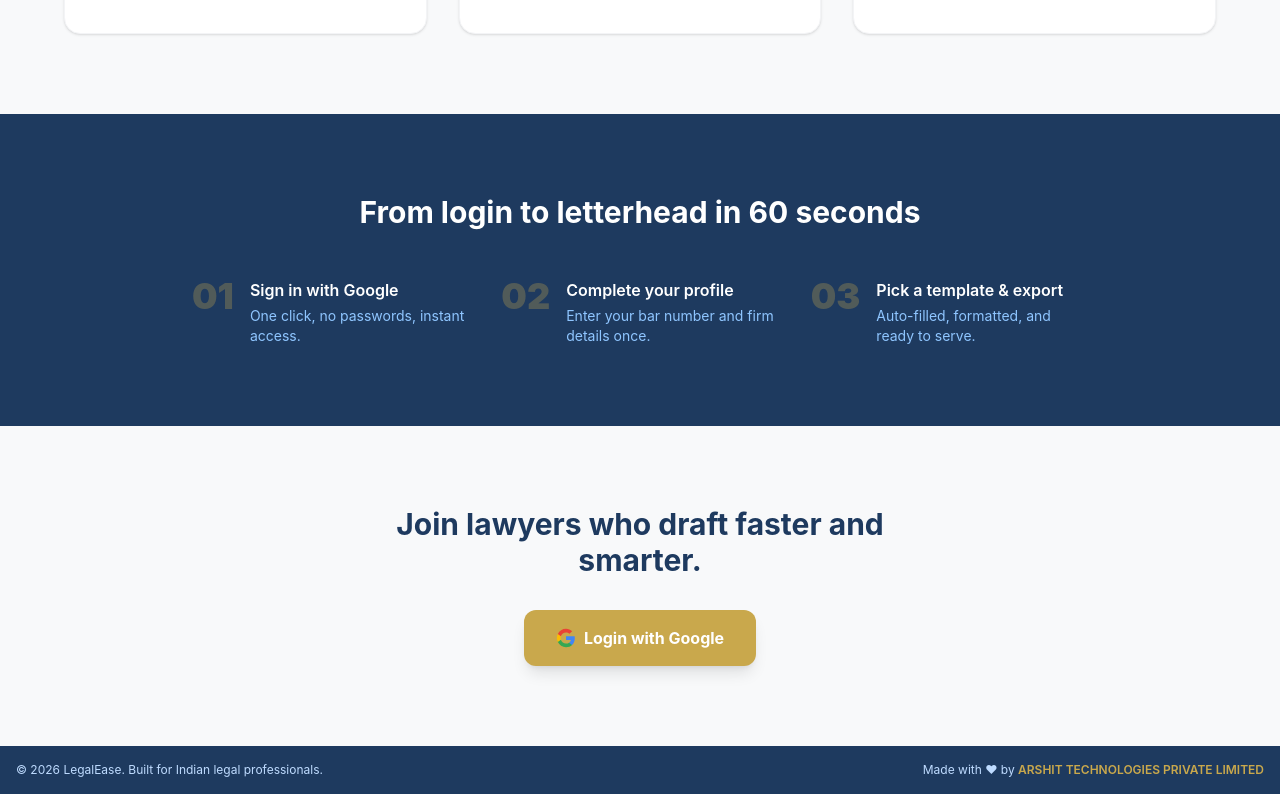
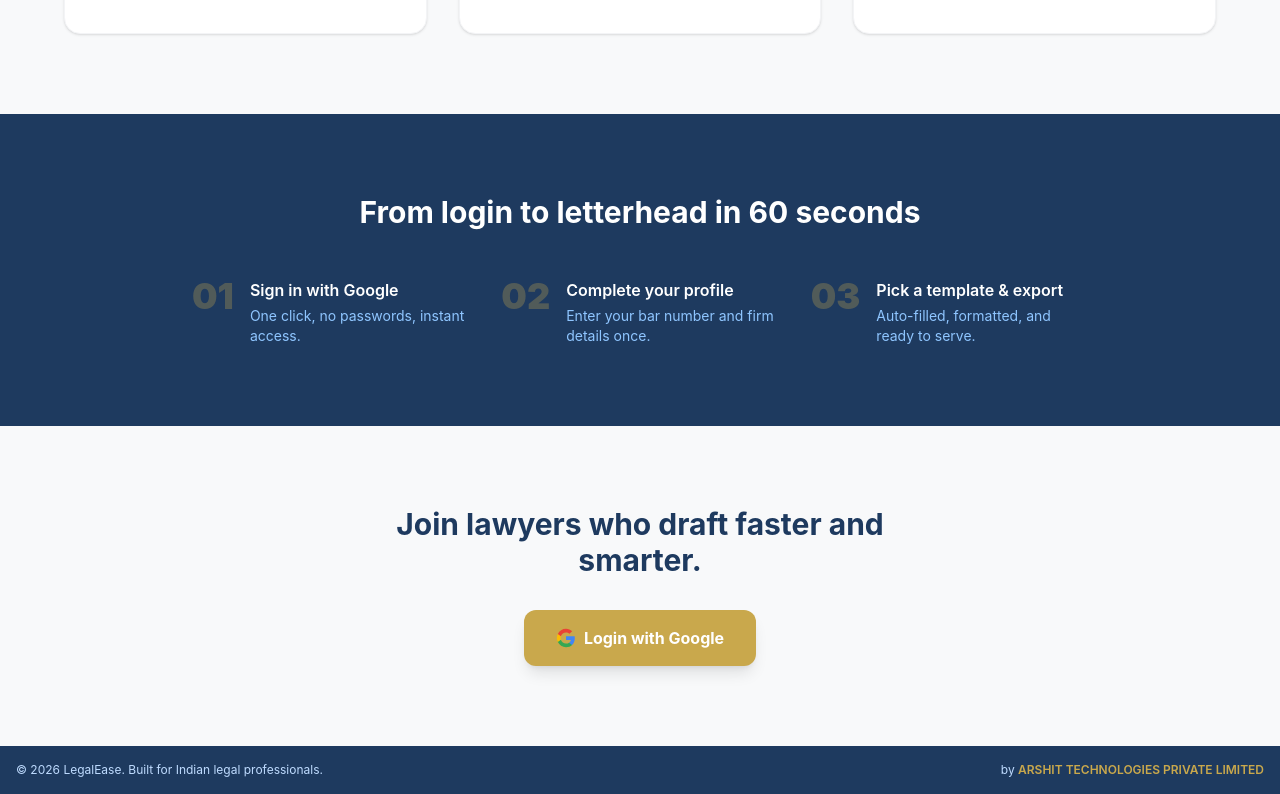
Before and after one commit to sheetal680/legalease, a React (Vite) app: page / in a window 1280 px wide. Shown: the part 1108-1902 px from the top of the page. Built offline with nearby package versions, Linux system fonts and the light colour scheme; no server answers.

Commit message:
fix: footer shows 'by ARSHIT TECHNOLOGIES PRIVATE LIMITED'

```diff
--- a/src/components/Footer.jsx
+++ b/src/components/Footer.jsx
@@ -4,7 +4,7 @@ export default function Footer() {
       <div className="max-w-7xl mx-auto flex flex-col sm:flex-row items-center justify-between gap-2 text-xs text-blue-200">
         <span>© {new Date().getFullYear()} LegalEase. Built for Indian legal professionals.</span>
         <span>
-          Made with ♥ by{' '}
+          by{' '}
           <a
             href="https://www.filesure.in/company/arshit-technologies-private-limited/U62013TS2025PTC195098?tab=about"
             target="_blank"
```
